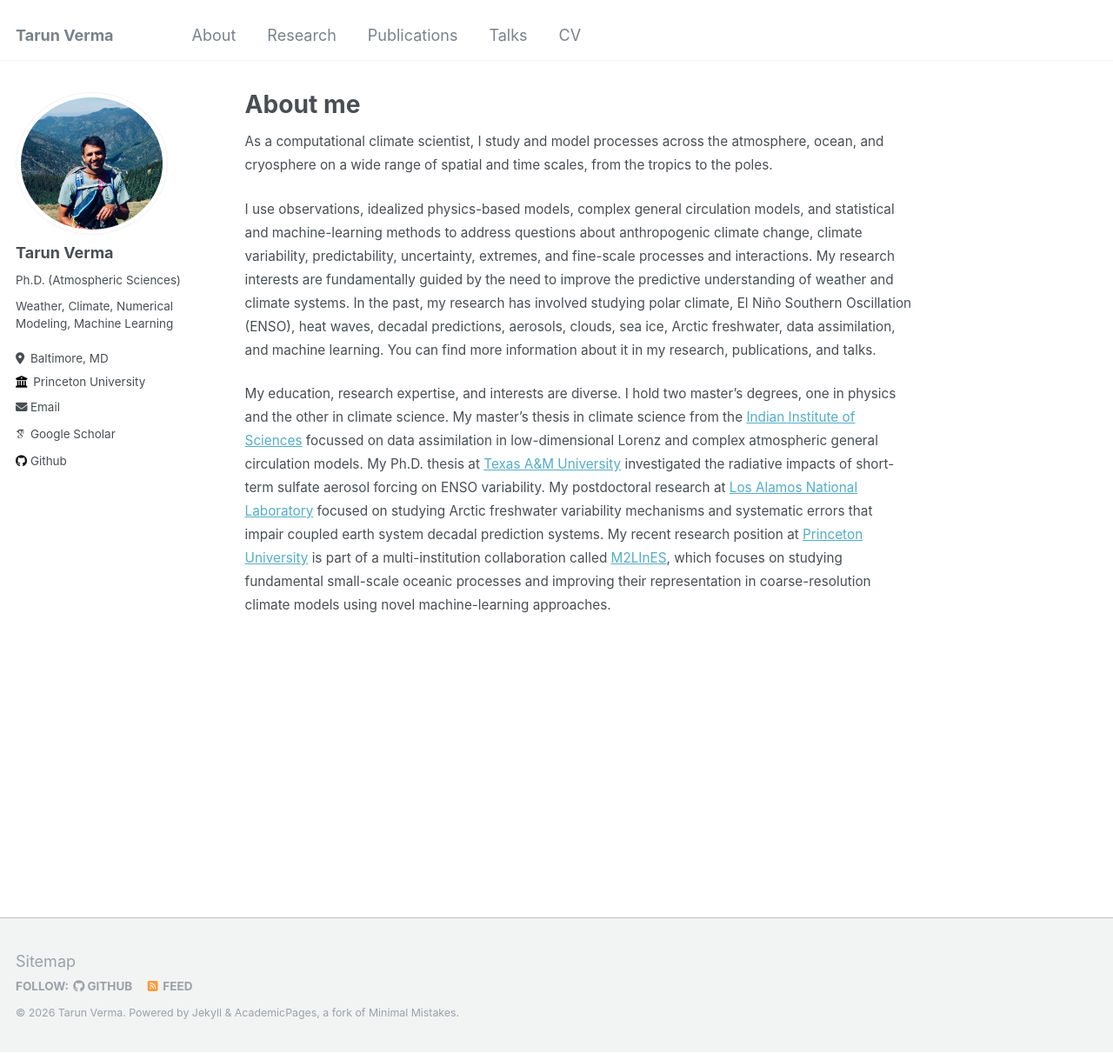
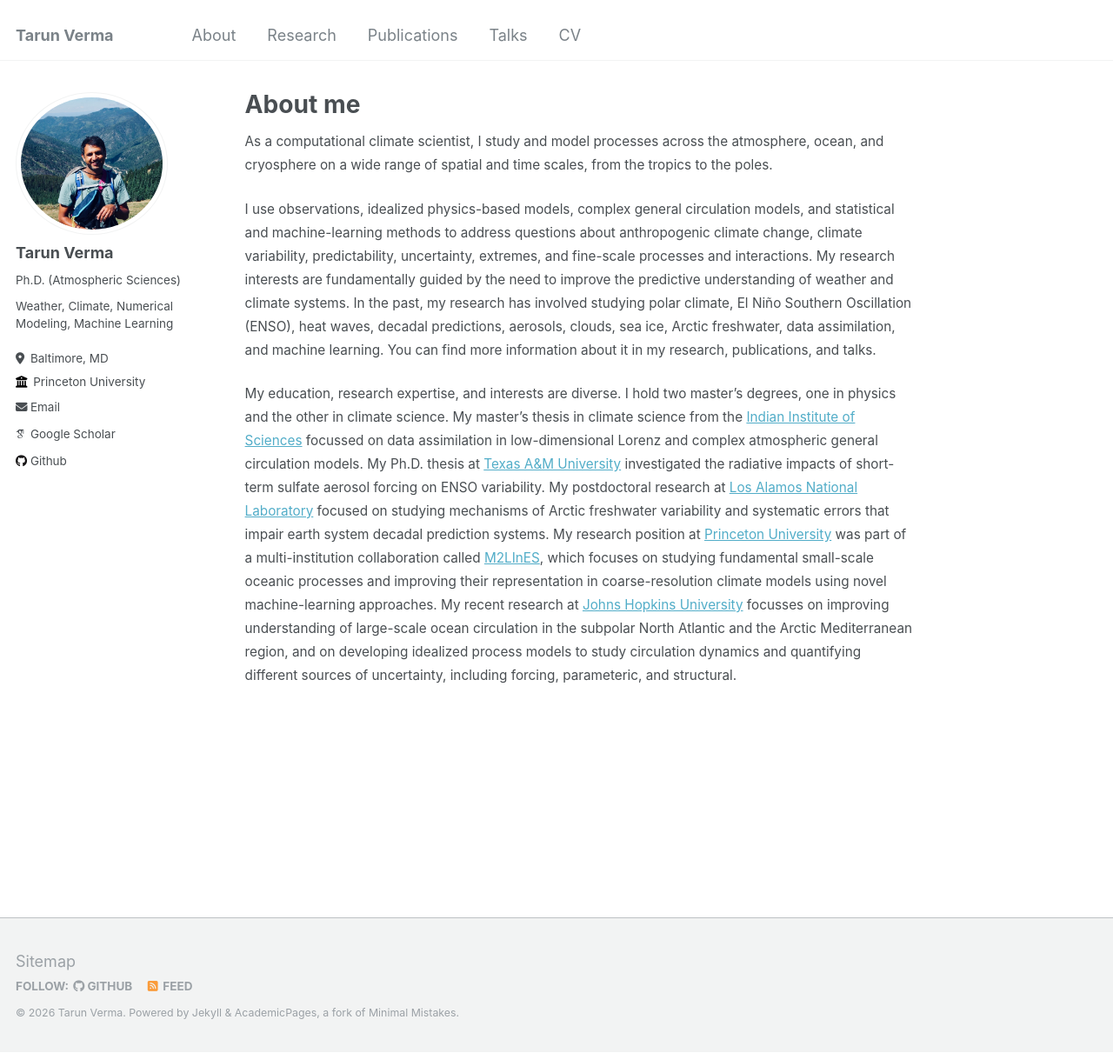
Before and after one commit to shiprock-1583/shiprock-1583.github.io, a Jekyll site: the page built from _pages/about.md, in a window 1280 px wide and 1211 px high. Shown: the whole window at 87% size. Built offline with Jekyll 4.4.1, drawn with Linux system fonts in a browser that asks for light colours; some web fonts are replaced.

Commit message:
Update about.md

```diff
--- a/_pages/about.md
+++ b/_pages/about.md
@@ -10,4 +10,4 @@ redirect_from:
 
 <span style="font-size:0.85em;"> I use observations, idealized physics-based models, complex general circulation models, and statistical and machine-learning methods to address questions about anthropogenic climate change, climate variability, predictability, uncertainty, extremes, and fine-scale processes and interactions. My research interests are fundamentally guided by the need to improve the predictive understanding of weather and climate systems. In the past, my research has involved studying polar climate, El Niño Southern Oscillation (ENSO), heat waves, decadal predictions, aerosols, clouds, sea ice, Arctic freshwater, data assimilation, and machine learning. You can find more information about it in my research, publications, and talks. </span>
 
-<span style="font-size:0.85em;"> My education, research expertise, and interests are diverse. I hold two master's degrees, one in physics and the other in climate science. My master's thesis in climate science from the [Indian Institute of Sciences](https://iisc.ac.in/) focussed on data assimilation in low-dimensional Lorenz and complex atmospheric general circulation models. My Ph.D. thesis at [Texas A&M University](https://www.tamu.edu/) investigated the radiative impacts of short-term sulfate aerosol forcing on ENSO variability. My postdoctoral research at [Los Alamos National Laboratory](https://www.lanl.gov/) focused on studying Arctic freshwater variability mechanisms and systematic errors that impair coupled earth system decadal prediction systems. My recent research position at [Princeton University](https://www.princeton.edu/) is part of a multi-institution collaboration called [M2LInES](https://m2lines.github.io/), which focuses on studying fundamental small-scale oceanic processes and improving their representation in coarse-resolution climate models using novel machine-learning approaches. </span>
+<span style="font-size:0.85em;"> My education, research expertise, and interests are diverse. I hold two master's degrees, one in physics and the other in climate science. My master's thesis in climate science from the [Indian Institute of Sciences](https://iisc.ac.in/) focussed on data assimilation in low-dimensional Lorenz and complex atmospheric general circulation models. My Ph.D. thesis at [Texas A&M University](https://www.tamu.edu/) investigated the radiative impacts of short-term sulfate aerosol forcing on ENSO variability. My postdoctoral research at [Los Alamos National Laboratory](https://www.lanl.gov/) focused on studying mechanisms of Arctic freshwater variability and systematic errors that impair earth system decadal prediction systems. My research position at [Princeton University](https://www.princeton.edu/) was part of a multi-institution collaboration called [M2LInES](https://m2lines.github.io/), which focuses on studying fundamental small-scale oceanic processes and improving their representation in coarse-resolution climate models using novel machine-learning approaches. My recent research at [Johns Hopkins University](https://eps.jhu.edu/) focusses on improving understanding of large-scale ocean circulation in the subpolar North Atlantic and the Arctic Mediterranean region, and on developing idealized process models to study circulation dynamics and quantifying different sources of uncertainty, including forcing, parameteric, and structural. </span>
```
